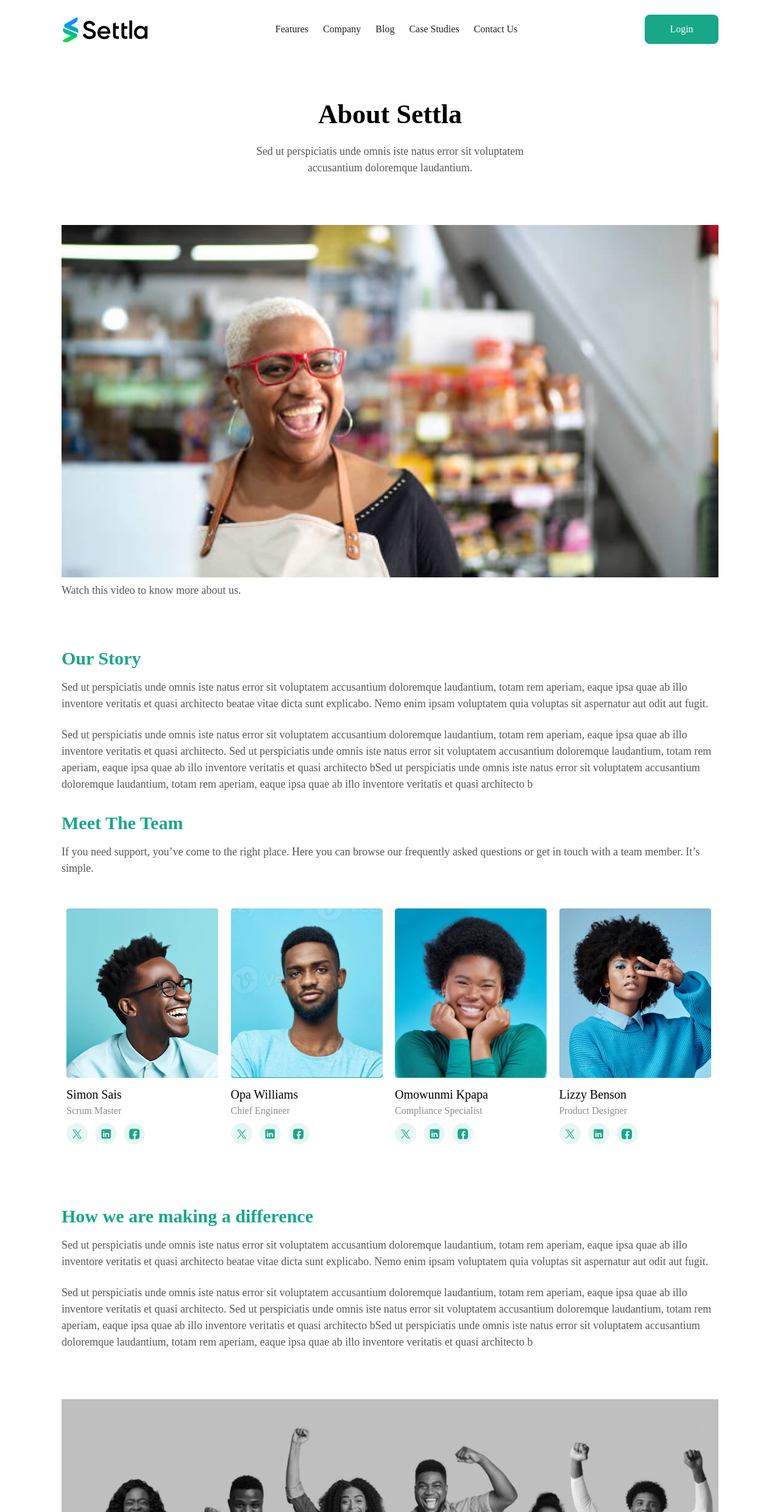
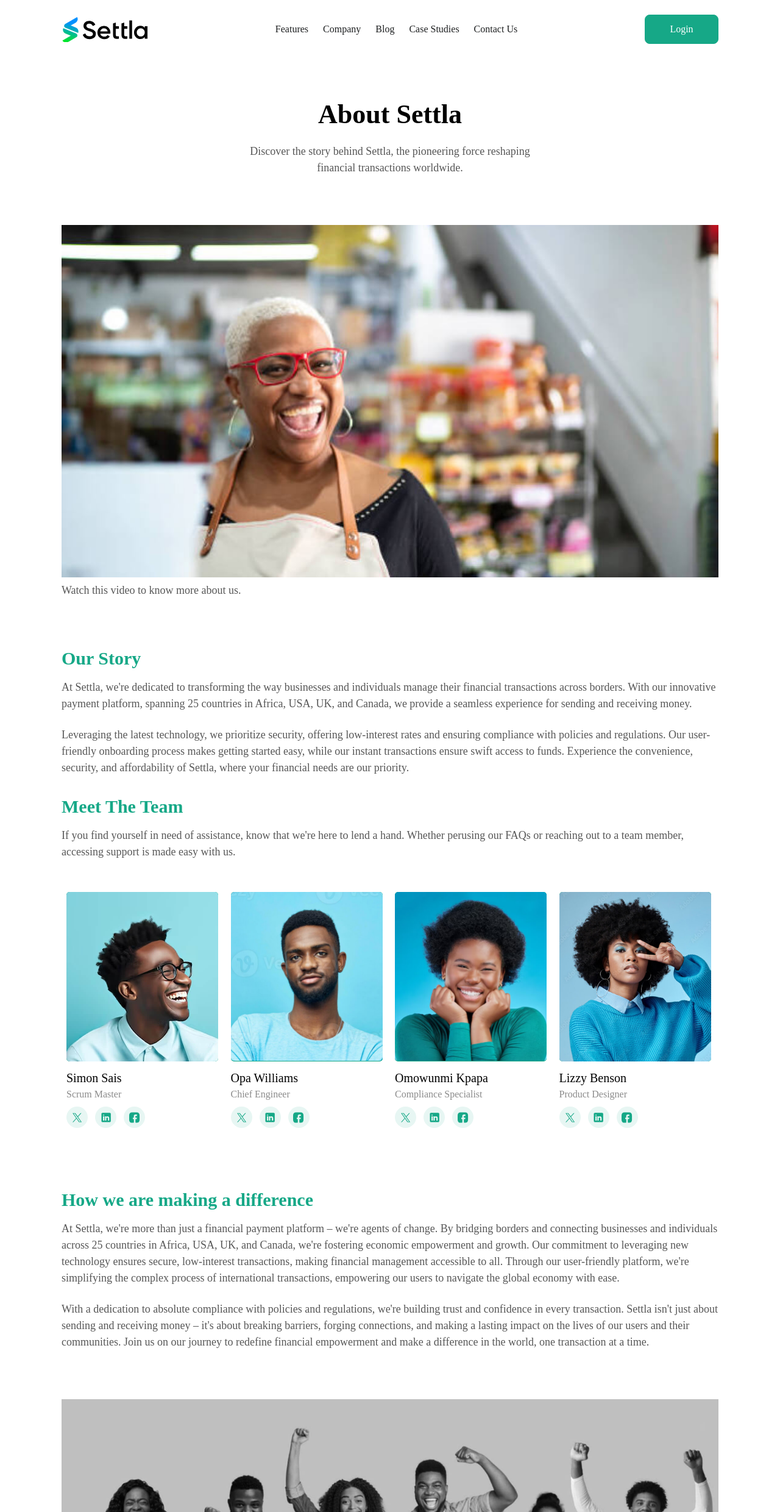
Before and after one commit to sellmedia-admin/settla-frontend, a React (Create React App) app: page /about in a window 1280 px wide. Shown: the top 2480 px of the page at 61% size. Built offline with nearby package versions, Linux system fonts and the light colour scheme.

Commit message:
contents update on landing, about, features, contact

```diff
--- a/src/pages/Company/index.js
+++ b/src/pages/Company/index.js
@@ -12,7 +12,7 @@ const AboutCompany = () => {
                 <h2 className="">About Settla</h2>
                 <div className="max-w-508 mx-auto mt-5 mb-8">
                     <p className="mb-5">
-                        Sed ut perspiciatis unde omnis iste natus error sit voluptatem accusantium doloremque laudantium.
+                        Discover the story behind Settla, the pioneering force reshaping financial transactions worldwide.
                     </p>
                 </div>
             </div>
@@ -30,12 +30,12 @@ const AboutCompany = () => {
             </div>
             <div className='mb-8'>
               <h3 className='text-primary mb-4'>Our Story</h3>
-              <p className='mb-6'>Sed ut perspiciatis unde omnis iste natus error sit voluptatem accusantium doloremque laudantium, totam rem aperiam, eaque ipsa quae ab illo inventore veritatis et quasi architecto beatae vitae dicta sunt explicabo. Nemo enim ipsam voluptatem quia voluptas sit aspernatur aut odit aut fugit.</p>
-              <p className='mb-6'>Sed ut perspiciatis unde omnis iste natus error sit voluptatem accusantium doloremque laudantium, totam rem aperiam, eaque ipsa quae ab illo inventore veritatis et quasi architecto. Sed ut perspiciatis unde omnis iste natus error sit voluptatem accusantium doloremque laudantium, totam rem aperiam, eaque ipsa quae ab illo inventore veritatis et quasi architecto bSed ut perspiciatis unde omnis iste natus error sit voluptatem accusantium doloremque laudantium, totam rem aperiam, eaque ipsa quae ab illo inventore veritatis et quasi architecto b</p>
+              <p className='mb-6'>At Settla, we're dedicated to transforming the way businesses and individuals manage their financial transactions across borders. With our innovative payment platform, spanning 25 countries in Africa, USA, UK, and Canada, we provide a seamless experience for sending and receiving money.</p>
+              <p className='mb-6'> Leveraging the latest technology, we prioritize security, offering low-interest rates and ensuring compliance with policies and regulations. Our user-friendly onboarding process makes getting started easy, while our instant transactions ensure swift access to funds. Experience the convenience, security, and affordability of Settla, where your financial needs are our priority.</p>
             </div>
             <div className='mb-8'>
               <h3 className='text-primary mb-4'>Meet The Team</h3>
-              <p>If you need support, you’ve come to the right place. Here you can browse our frequently asked questions or get in touch with a team member. It’s simple.</p>
+              <p>If you find yourself in need of assistance, know that we're here to lend a hand. Whether perusing our FAQs or reaching out to a team member, accessing support is made easy with us.</p>
             </div>
             <div className="grid items-center content-center lg:grid-cols-4 md:grid-cols-3 grid-cols-1 mb-20">
                 {constants.team?.map(item => (
@@ -64,8 +64,8 @@ const AboutCompany = () => {
 
             <div className='mb-8'>
               <h3 className='text-primary mb-4'>How we are making a difference</h3>
-              <p className='mb-6'>Sed ut perspiciatis unde omnis iste natus error sit voluptatem accusantium doloremque laudantium, totam rem aperiam, eaque ipsa quae ab illo inventore veritatis et quasi architecto beatae vitae dicta sunt explicabo. Nemo enim ipsam voluptatem quia voluptas sit aspernatur aut odit aut fugit.</p>
-              <p className='mb-6'>Sed ut perspiciatis unde omnis iste natus error sit voluptatem accusantium doloremque laudantium, totam rem aperiam, eaque ipsa quae ab illo inventore veritatis et quasi architecto. Sed ut perspiciatis unde omnis iste natus error sit voluptatem accusantium doloremque laudantium, totam rem aperiam, eaque ipsa quae ab illo inventore veritatis et quasi architecto bSed ut perspiciatis unde omnis iste natus error sit voluptatem accusantium doloremque laudantium, totam rem aperiam, eaque ipsa quae ab illo inventore veritatis et quasi architecto b</p>
+              <p className='mb-6'>At Settla, we're more than just a financial payment platform – we're agents of change. By bridging borders and connecting businesses and individuals across 25 countries in Africa, USA, UK, and Canada, we're fostering economic empowerment and growth. Our commitment to leveraging new technology ensures secure, low-interest transactions, making financial management accessible to all. Through our user-friendly platform, we're simplifying the complex process of international transactions, empowering our users to navigate the global economy with ease.</p>
+              <p className='mb-6'>With a dedication to absolute compliance with policies and regulations, we're building trust and confidence in every transaction. Settla isn't just about sending and receiving money – it's about breaking barriers, forging connections, and making a lasting impact on the lives of our users and their communities. Join us on our journey to redefine financial empowerment and make a difference in the world, one transaction at a time.</p>
             </div>
             <div className="md:my-20 my-10">
                 <img
```
Also changed, not shown: src/pages/Dashboard/Transactions.js (line endings or trailing spaces).
